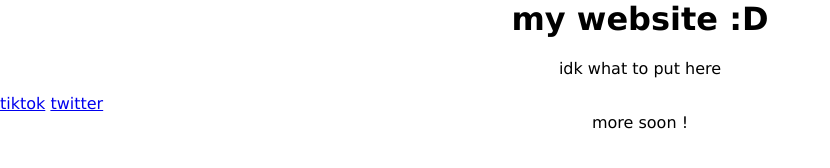
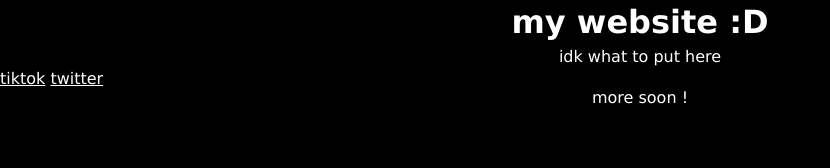
Before and after one commit to win2kfan/website, a plain HTML site: page index.html in a window 1280 px wide. Shown: the whole page, without its empty margins (0-830 px from the left). Drawn offline with Linux system fonts and the light colour scheme.

Commit message:
general edits

```diff
--- a/index.html
+++ b/index.html
@@ -1,12 +1,39 @@
 <html>
 <head>
 <style>
-h1 {text-align: center;}
-p {text-align: center;}
-div {text-align: center;}
+h1 {
+    text-align: center;
+    padding: 3px;
+    margin: 0px;
+}
+
+p {
+    text-align: center;
+    padding: 3px;
+    margin: 0px;
+}
+
+div {
+    text-align: center;
+}
+
 body {
   margin: 0;
   font-family: 'Lucida Sans', 'Lucida Sans Regular', 'Lucida Grande', 'Lucida Sans Unicode', Geneva, Verdana, sans-serif, sans-serif;
+  background-color: #000;
+  color: #fff;
+}
+
+a {
+    color: #fff;
+}
+
+a:hover {
+    color: #999;
+}
+
+a:active {
+    color: #777;
 }
 </style>
 </head>
@@ -17,7 +44,6 @@ body {
 <a href="https://tiktok.com/@win2kfan">tiktok</a>
 <a href="https://twitter.com/win2kfan">twitter</a>
 <div>more soon !</div>
-<div style="text-align: center;">
 </div>
 </body>
 </html>
```
